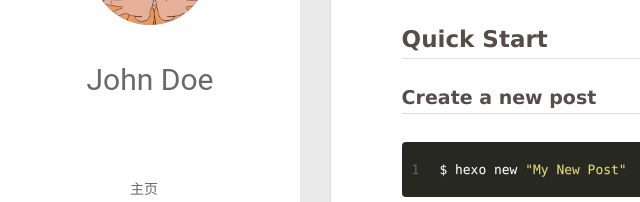
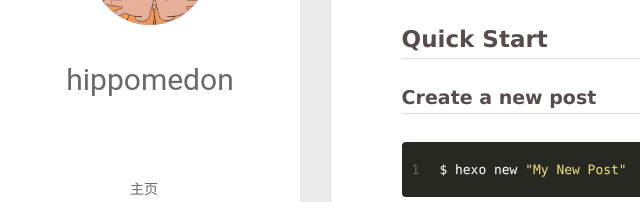
Before and after one commit to hippomedon/hippomedon.github.io, a plain HTML site: page 2019/10/25/hello-world/index.html in a window 1280 px wide. Shown: the part 210-412 px from the top of the page, 0-640 px from the left. Drawn offline with Linux system fonts and the light colour scheme.

Commit message:
Site updated: 2019-10-25 18:35:50

```diff
--- a/2019/10/25/hello-world/index.html
+++ b/2019/10/25/hello-world/index.html
@@ -48,7 +48,7 @@
 			<img src="/img/img-c8c12042b59b274ca5ffbdb171b3df5d.jpg" class="js-avatar">
 		</a>
 		<hgroup>
-		  <h1 class="header-author"><a href="/">John Doe</a></h1>
+		  <h1 class="header-author"><a href="/">hippomedon</a></h1>
 		</hgroup>
 
 
@@ -106,7 +106,7 @@
 				<img src="/img/img-c8c12042b59b274ca5ffbdb171b3df5d.jpg" class="js-avatar">
 			</div>
 			<hgroup>
-			  <h1 class="header-author js-header-author">John Doe</h1>
+			  <h1 class="header-author js-header-author">hippomedon</h1>
 			</hgroup>
 
 
@@ -327,7 +327,7 @@
   <div class="outer">
     <div id="footer-info">
     	<div class="footer-left">
-    		&copy; 2019 John Doe
+    		&copy; 2019 hippomedon
     	</div>
       	<div class="footer-right">
       		<a href="http://hexo.io/" target="_blank">Hexo</a>  Theme <a href="https://github.com/litten/hexo-theme-yilia" target="_blank">Yilia</a> by Litten
```
Also changed, not shown: 2019/10/25/我的第一篇博客文章/index.html (+3 -3 lines), archives/2019/10/index.html (+3 -3 lines), archives/2019/index.html (+3 -3 lines), archives/index.html (+3 -3 lines), index.html (+3 -3 lines).
